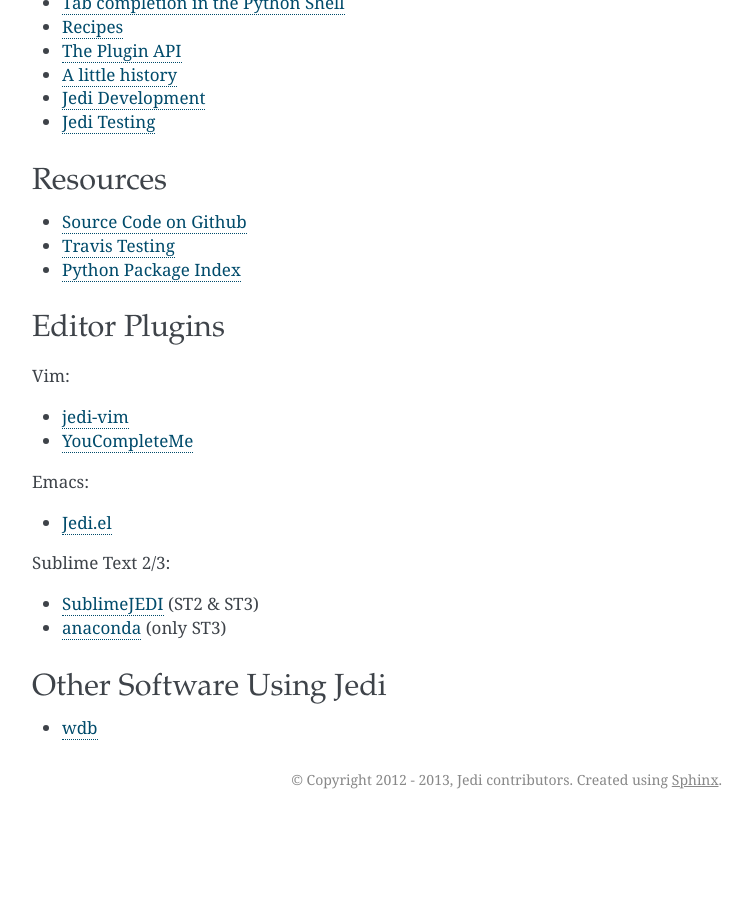
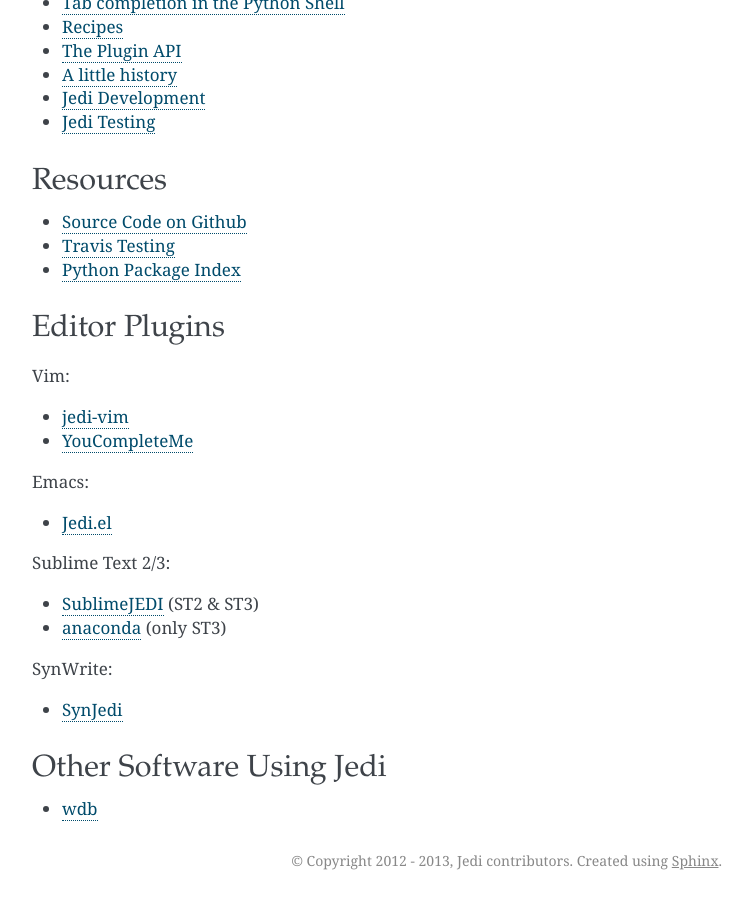
Before and after one commit to davidhalter/jedi, a Sphinx documentation site: the page built from docs/index.rst, in a window 1280 px wide and 900 px high, scrolled down 621 px. Shown: the whole window, without its empty margins (388-1140 px from the left). Built offline with Sphinx 7.4.7, drawn with Linux system fonts in a browser that asks for light colours; before the commit the page ends 1440 px from its top, so only the background shows below that.

Commit message:
Added SynJedi also to sphinx docs

```diff
--- a/docs/index.rst
+++ b/docs/index.rst
@@ -59,6 +59,10 @@
 - `SublimeJEDI <https://github.com/srusskih/SublimeJEDI>`_  (ST2 & ST3)
 - `anaconda <https://github.com/DamnWidget/anaconda>`_ (only ST3)
 
+SynWrite:
+
+- `SynJedi <http://uvviewsoft.com/synjedi/>`_
+
 
 .. _other-software:
 
```
